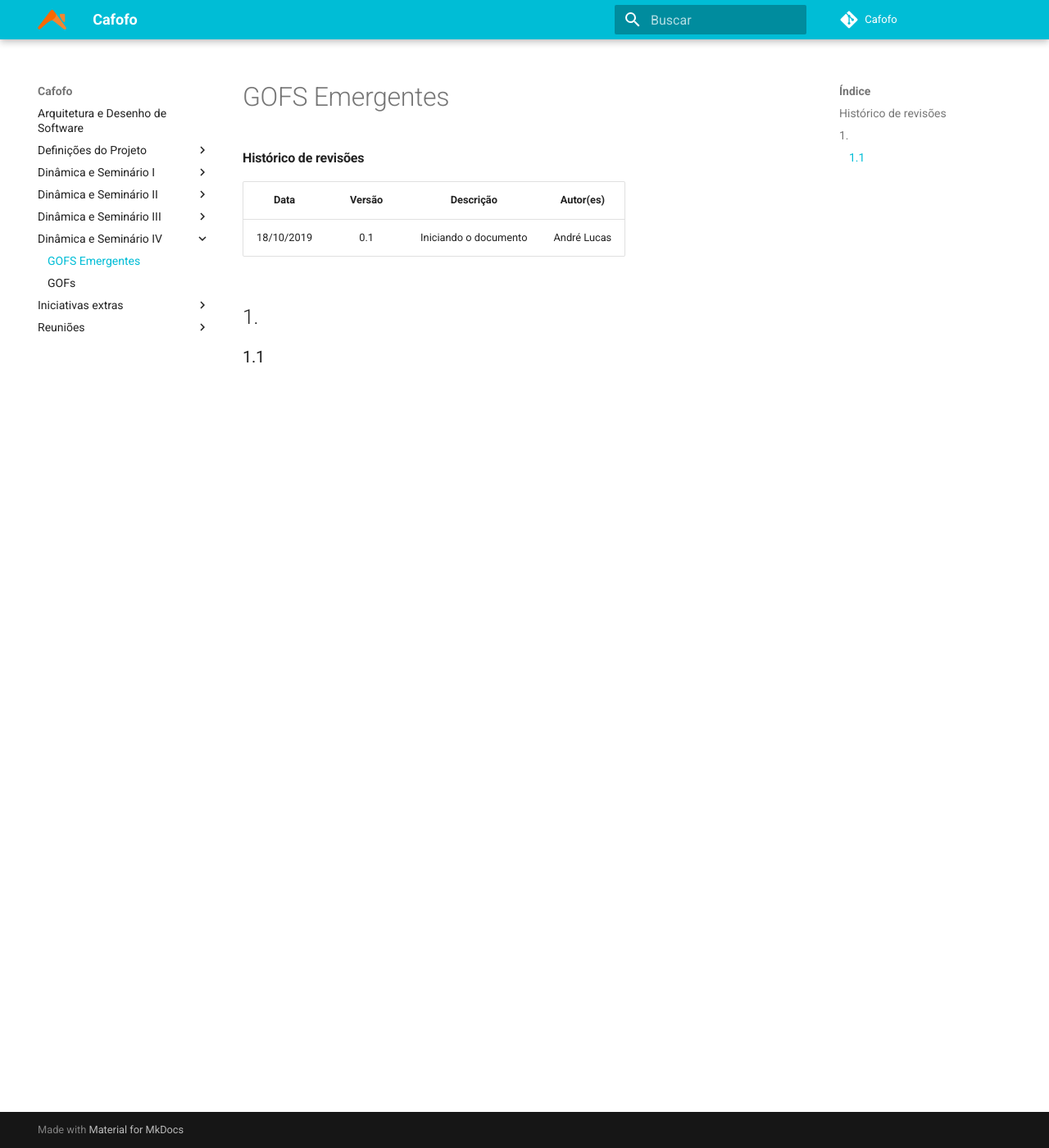
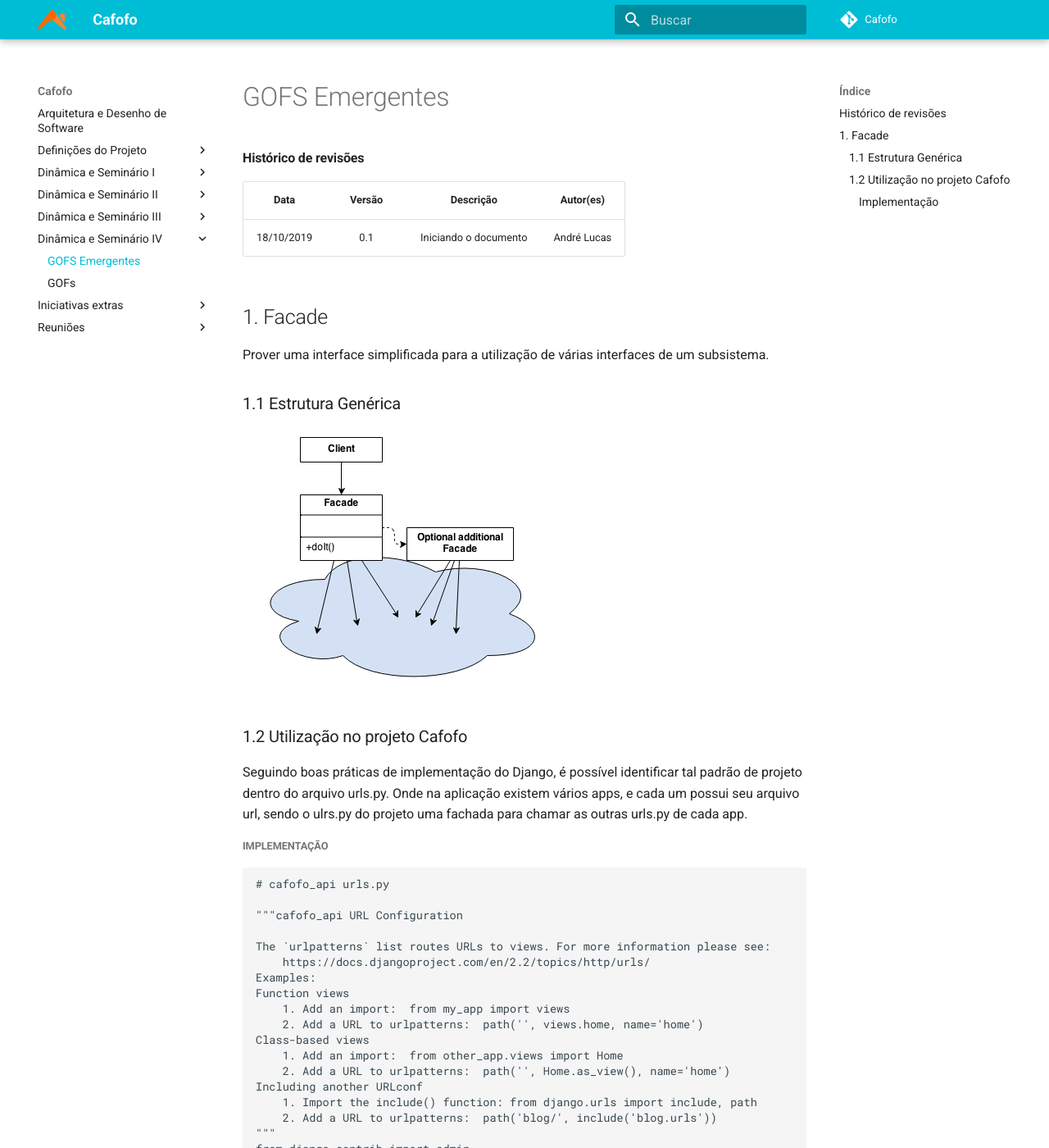
Before and after one commit to desenho-2019/Wiki, an MkDocs documentation site: the page built from docs/Dinâmica e Seminário IV/gofs_emergentes.md, in a window 1280 px wide and 1400 px high. Shown: the whole window at 82% size. Built offline with MkDocs 1.6.1 and Material for MkDocs 9.7.7, drawn with Linux system fonts in a browser that asks for light colours; some of the changed text lies outside the part shown.

Commit message:
Adding facade method in gofs with exemple in django

````diff
--- a/docs/Dinâmica e Seminário IV/gofs_emergentes.md
+++ b/docs/Dinâmica e Seminário IV/gofs_emergentes.md
@@ -5,6 +5,74 @@
 | :--------: | :----: | :-------------------: | :--------------: |
 | 18/10/2019 |  0.1   | Iniciando o documento | André Lucas |
 
-## 1.
+## 1. Facade
 
-### 1.1
+Prover uma interface simplificada para a utilização de várias interfaces de um subsistema.
+
+
+### 1.1 Estrutura Genérica
+
+![Estrutura-Facade](img/Facade.png)
+
+### 1.2 Utilização no projeto Cafofo
+
+Seguindo boas práticas de implementação do Django, é possível identificar tal padrão de projeto dentro do arquivo urls.py. Onde na aplicação existem vários apps, e cada um possui seu arquivo url, sendo o ulrs.py do projeto uma fachada para chamar as outras urls.py de cada app.
+
+##### Implementação
+```
+# cafofo_api urls.py
+
+"""cafofo_api URL Configuration
+
+The `urlpatterns` list routes URLs to views. For more information please see:
+    https://docs.djangoproject.com/en/2.2/topics/http/urls/
+Examples:
+Function views
+    1. Add an import:  from my_app import views
+    2. Add a URL to urlpatterns:  path('', views.home, name='home')
+Class-based views
+    1. Add an import:  from other_app.views import Home
+    2. Add a URL to urlpatterns:  path('', Home.as_view(), name='home')
+Including another URLconf
+    1. Import the include() function: from django.urls import include, path
+    2. Add a URL to urlpatterns:  path('blog/', include('blog.urls'))
+"""
+from django.contrib import admin
+from django.urls import path,include
+from rest_framework import routers
+from django.conf.urls.static import static
+from django.conf import settings
+
+router = routers.DefaultRouter()
+
+
+urlpatterns = [
+    path('admin/', admin.site.urls),
+    path('', include(router.urls)),
+    path('api-auth/', include('rest_framework.urls', namespace='rest_framework')),
+    path('user/',include('users.urls')),
+   ] + static(settings.MEDIA_URL, document_root= settings.MEDIA_ROOT)
+
+
+   # users urls.py
+
+   from django.conf import settings
+from django.conf.urls.static import static
+from django.urls import path,include
+
+from users.views import  ExampleView,  ListUser, CreateUser,UserUpdateDeleteSet
+from rest_framework_simplejwt.views import TokenObtainPairView,TokenRefreshView
+
+
+
+
+
+urlpatterns = [
+    path('api/token/', TokenObtainPairView.as_view(), name='token_obtain_pair'),
+    path('api/refresh/', TokenRefreshView.as_view(), name='token_refresh'),
+    path('exemple/', ExampleView.as_view()),
+    path('list/',ListUser.as_view()),
+    path('create/',CreateUser.as_view()),
+    path('settings/<int:pk>/',UserUpdateDeleteSet.as_view()),
+   ] + static(settings.MEDIA_URL, document_root= settings.MEDIA_ROOT)
+```
````
Also changed, not shown: docs/Dinâmica e Seminário IV/img/Facade.png (added).
